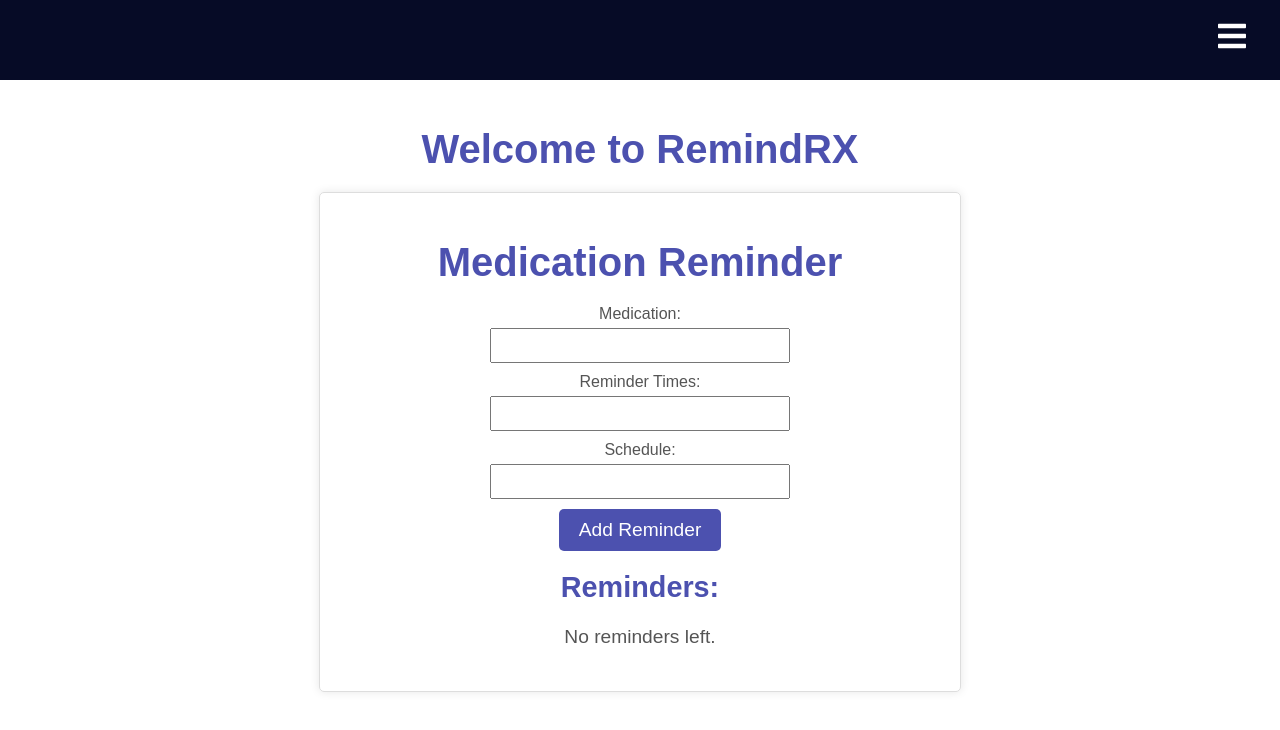
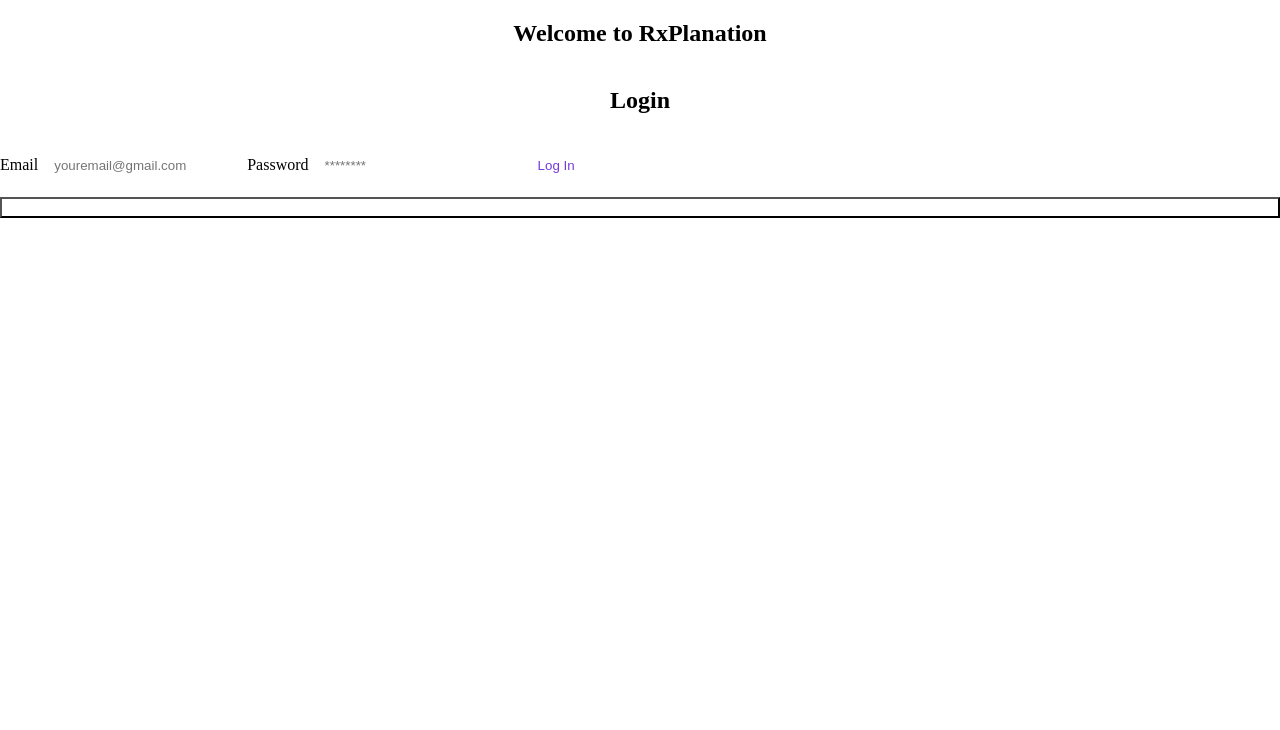
Before and after one commit to elginli/HackMerced, a React (Create React App) app in the folder client/: page / in a window 1280 px wide. Shown: the top 730 px of the page. Built offline with nearby package versions, Linux system fonts and the light colour scheme.

Commit message:
login/register page

```diff
--- a/client/src/App.tsx
+++ b/client/src/App.tsx
@@ -1,27 +1,33 @@
 import { BrowserRouter, Routes, Route } from "react-router-dom";
 import Home from './Pages/Home/Home';
-import Login from './Pages/Login/Login';
 import Navbar from './Components/Navbar/Navbar';
 import Logout from './Pages/Logout/Logout';
 import Profile from './Pages/Profile';
 import DrugUsage from'./Pages/DrugUsage/DrugUsage';
 import './App.css';
+import { useState } from "react";
+import { Register } from "./Pages/Login/Register";
+import { Login } from "./Pages/Login/LoginPage";
 
 function App() {
+  const[currentForm, setCurrentForm] = useState('login')
+
+  const toggleForm = (formName: string) =>{
+    setCurrentForm(formName)
+  }
 
   return (
     <>
       <BrowserRouter>
         <Routes>
-          <Route path="*" element={<Home />} />
-          <Route path="Login" element={<Login />} />
-          <Route path="DrugUsage" element={<DrugUsage />} />
-
+          <Route path="/Home" element={<> <Home /> <Logout/></>} />
+          {currentForm === 'login' && <Route path="*" element={<Login onFormSwitch={toggleForm} />} />}
+          {currentForm === 'register' && <Route path="/login" element={<Register onFormSwitch={toggleForm} />} />}
+          <Route path="/DrugUsage" element={<DrugUsage />} />
+          <Route path ="/profile" element={<Profile />} />
           {/* Add Routes Here */}
         </Routes>
       </BrowserRouter>
-
-
     </>
   );
 }
--- a/client/src/Pages/Login/Login.css
+++ b/client/src/Pages/Login/Login.css
@@ -1,12 +1,47 @@
-button {
-  background-color: blue; /* Set button background color to blue */
-  color: white; /* Set text color to white */
-  padding: 10px 20px; /* Add padding to the button */
-  border: none; /* Remove default button border */
-  border-radius: 5px; /* Add border radius to create rounded corners */
-  cursor: pointer; /* Change cursor to pointer on hover */
+/*css for Login/Register */
+
+.Login {
+  text-align: center;
+  display: flex;
+  min-height: 100vh;
+  align-items: center;
+  justify-content: center;
+  color: white;
+  background-image: linear-gradient(79deg, lightblue, lightblue 48%, white);
 }
 
-button:hover {
-  background-color: darkblue; /* Darken button background color on hover */
+.Login-auth-form-container, .Login-login-form, .Login-register-form {
+  display: flex;
+  flex-direction: column;
 }
+
+.Login-label {
+  text-align: left;
+  padding: 0.25rem 0;
+}
+
+.Login-input {
+  margin: 0.5rem 0;
+  padding: 1rem;
+  border: none;
+  border-radius: 10px;
+}
+
+.Login-button {
+  border: none;
+  background-color: white;
+  padding: 20px;
+  border-radius: 10px;
+  cursor: pointer;
+  color: #7439db;
+}
+
+.Login-button:hover {
+  background-color: lightblue; /* Darken button background color on hover */
+}
+
+.Login-link-btn {
+  background: none;
+  color: white;
+  text-decoration: underline;
+}
--- a/client/src/Pages/Login/Login.tsx
+++ /dev/null
@@ -1,47 +0,0 @@
-import React, { useState } from 'react';
-import { useAuth0 } from "@auth0/auth0-react";
-import './Login.css';
-
-const LoginButton = () => {
-  const { loginWithRedirect } = useAuth0();
-
-  const handleLogin = () => {
-    loginWithRedirect({
-      appState: { target: '/Home' } // Customize the target URL
-    });
-  };
-
-  return <button onClick={handleLogin}>Log In</button>;
-};
-
-export default LoginButton;
-
-//export default function Login(){
-
-/*const LoginButton = () =>{
-  const login = async () => {
-    const domain = "dev-xo2t3urnf411ozm0.us.auth0.com";
-    const audience = "";
-    const clientId = "18pwbDRgJaFWrqqyv7TbzOvSBkFlZ1zx";
-    const responseType = "code";
-    const redirectUri = "http://localhost:3000/Home";
-
-    const response = fetch(
-      `https://${domain}/authorize?` +
-      `client_id = ${clientId}&` +
-      `response_type = ${responseType}&` +
-      `redirect_uri = ${redirectUri}&`,{
-        redirect: "manual"
-      }
-    );
-  };
-  return (
-    <button onClick={()=>login}>
-      Log In
-    </button>
-    );
-  };
-
-export default LoginButton;
-
-*/
--- /dev/null
+++ b/client/src/Pages/Login/LoginPage.tsx
@@ -0,0 +1,83 @@
+import React, { useState } from 'react';
+import { useNavigate } from 'react-router-dom';
+import './Login.css';
+
+interface LoginProps {
+  onFormSwitch: (formName: string) => void;
+}
+
+export const Login: React.FC<LoginProps> = (props) => {
+  const [email, setEmail] = useState<string>('');
+  const [pass, setPass] = useState<string>('');
+   const navigate = useNavigate();
+
+  const handleSubmit = (e: React.FormEvent<HTMLFormElement>) => {
+      e.preventDefault();
+      console.log(email);
+      console.log(pass);
+      navigate('/Home');
+  }
+
+  return (
+    <div className="Login-auth-form-container">
+      <h2>Welcome to RxPlanation</h2>
+      <h2>Login</h2>
+      <form className="Login-auth-form" onSubmit={handleSubmit}>
+        <label className="Login-label" htmlFor="email">Email</label>
+        <input className="Login-input" value={email} onChange={(e) => setEmail(e.target.value)} type="email" placeholder="youremail@gmail.com" id="email" name="email" />
+        <label className="Login-label" htmlFor="password">Password</label>
+        <input className="Login-input" value={pass} onChange={(e) => setPass(e.target.value)} type="password" placeholder="********" id="password" name="password" />
+        <button className="Login-button" type="submit">Log In</button>
+      </form>
+      <button className="Login-link-btn" onClick={() => props.onFormSwitch('register')}>Don't have an account? Register here.</button>
+    </div>
+  )
+}
+
+
+/*
+const LoginButton = () => {
+  const { loginWithRedirect } = useAuth0();
+
+  const handleLogin = () => {
+    loginWithRedirect({
+      appState: { target: '/Home' } // Customize the target URL
+    });
+  };
+
+  return <button onClick={handleLogin}>Log In</button>;
+};
+
+export default LoginButton;
+
+*/
+
+//export default function Login(){
+
+/*const LoginButton = () =>{
+  const login = async () => {
+    const domain = "dev-xo2t3urnf411ozm0.us.auth0.com";
+    const audience = "";
+    const clientId = "18pwbDRgJaFWrqqyv7TbzOvSBkFlZ1zx";
+    const responseType = "code";
+    const redirectUri = "http://localhost:3000/Home";
+
+    const response = fetch(
+      `https://${domain}/authorize?` +
+      `client_id = ${clientId}&` +
+      `response_type = ${responseType}&` +
+      `redirect_uri = ${redirectUri}&`,{
+        redirect: "manual"
+      }
+    );
+  };
+  return (
+    <button onClick={()=>login}>
+      Log In
+    </button>
+    );
+  };
+
+export default LoginButton;
+
+*/
--- /dev/null
+++ b/client/src/Pages/Login/Register.tsx
@@ -0,0 +1,39 @@
+import React, { useState } from 'react';
+import { useNavigate } from 'react-router-dom';
+import './Login.css';
+
+interface RegisterProps {
+    onFormSwitch: (formName: string) => void;
+}
+
+export const Register: React.FC<RegisterProps> = (props) => {
+    const [email, setEmail] = useState('');
+    const [pass, setPass] = useState('');
+    const [name, setName] = useState('');
+    const navigate = useNavigate();
+
+    const handleSubmit = (e: React.FormEvent<HTMLFormElement>) => {
+        e.preventDefault();
+        console.log(email);
+        console.log(pass);
+        console.log(name);
+        navigate('/Home');
+
+    }
+
+    return (
+        <div className="auth-form-container">
+            <h2>Register</h2>
+            <form className="register-form" onSubmit={handleSubmit}>
+                <label htmlFor="name">Full Name</label>
+                <input value={name} name="name" onChange={(e) => setName(e.target.value)} id="name" placeholder="Full Name" />
+                <label htmlFor="email">email</label>
+                <input value={email} onChange={(e) => setEmail(e.target.value)} type="email" placeholder="youremail@gmail.com" id="email" name="email" />
+                <label htmlFor="password">password</label>
+                <input value={pass} onChange={(e) => setPass(e.target.value)} type="password" placeholder="********" id="password" name="password" />
+                <button type="submit">Register</button>
+            </form>
+            <button className="link-btn" onClick={() => props.onFormSwitch('login')}>Already have an account? Login here.</button>
+        </div>
+    )
+}
--- a/client/src/Pages/Profile.tsx
+++ b/client/src/Pages/Profile.tsx
@@ -1,6 +1,6 @@
-import React from "react";
-import { useAuth0 } from "@auth0/auth0-react";
 
+
+/*
 const Profile = () => {
   const { user, isAuthenticated, isLoading } = useAuth0();
 
@@ -23,3 +23,33 @@ const Profile = () => {
 };
 
 export default Profile;
+*/
+
+import { useAuth0 } from "@auth0/auth0-react";
+import React from "react";
+
+const Profile = () => {
+  const { user, isAuthenticated, isLoading, error } = useAuth0();
+
+  if (isLoading) {
+    return <div>Loading ...</div>;
+  }
+
+  if (error) {
+    return <div>Error: {error.message}</div>;
+  }
+
+  return (
+    isAuthenticated && user ? (
+      <div>
+        <img src={user.picture} alt={user.name} />
+        <h2>{user.name}</h2>
+        <p>{user.email}</p>
+      </div>
+    ) : (
+      <div>Authentication failed or user data not available</div>
+    )
+  );
+};
+
+export default Profile;
--- a/client/src/index.tsx
+++ b/client/src/index.tsx
@@ -14,7 +14,8 @@ root.render(
     domain="dev-xo2t3urnf411ozm0.us.auth0.com"
     clientId="18pwbDRgJaFWrqqyv7TbzOvSBkFlZ1zx"
     authorizationParams={{
-      redirect_uri: window.location.origin
+      redirect_uri: window.location.origin,
+      //audience: 'http://localhost:3000',
   }}
   >
     <App />
```
